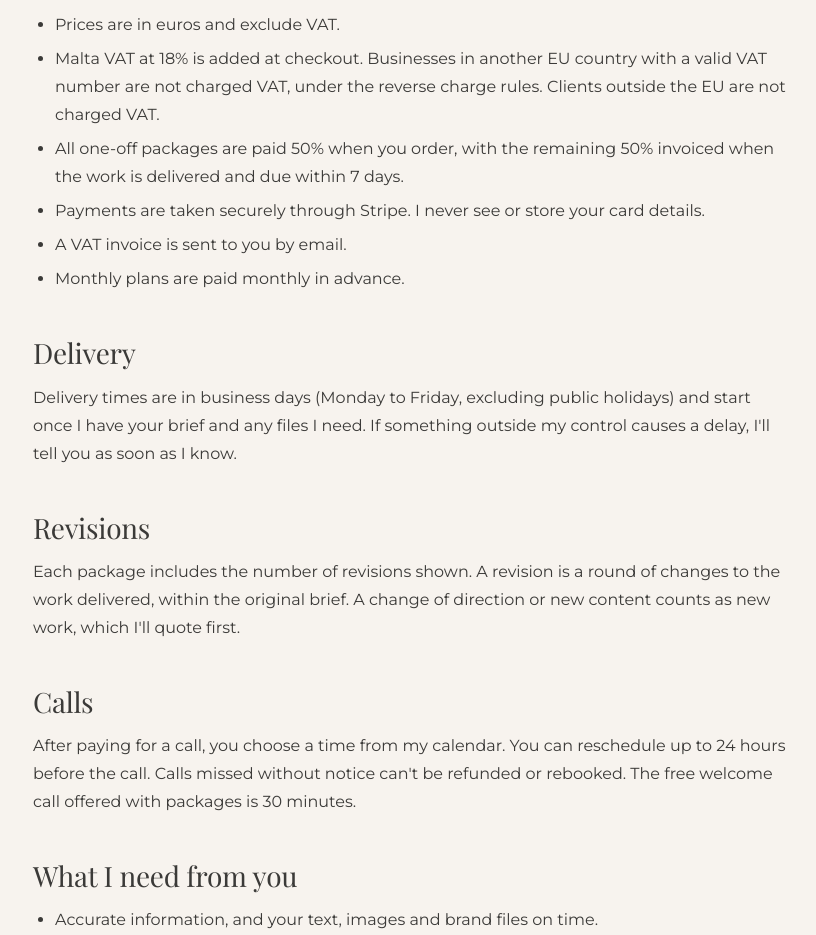
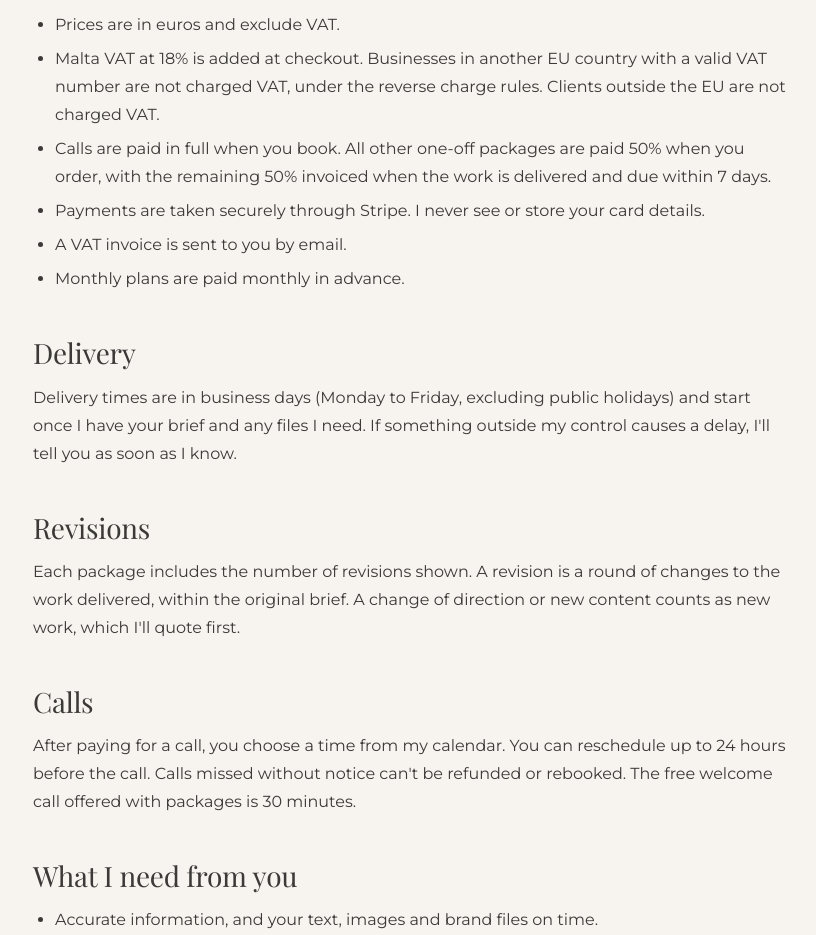
Before and after one commit to IgniteDigitalPartners/charlotte-portfolio-2026, an Astro site: page /terms in a window 1280 px wide. Shown: the part 1040-1975 px from the top of the page, without its empty margins (31-847 px from the left). Built offline with nearby package versions, Linux system fonts and the light colour scheme; Astro itself is replaced by a stand-in of ours.

Commit message:
Terms: calls paid in full

```diff
--- a/src/pages/terms.astro
+++ b/src/pages/terms.astro
@@ -17,7 +17,7 @@ import { site } from "../data/site";
   <ul>
     <li>Prices are in euros and exclude VAT.</li>
     <li>Malta VAT at 18% is added at checkout. Businesses in another EU country with a valid VAT number are not charged VAT, under the reverse charge rules. Clients outside the EU are not charged VAT.</li>
-    <li>All one-off packages are paid 50% when you order, with the remaining 50% invoiced when the work is delivered and due within 7 days.</li>
+    <li>Calls are paid in full when you book. All other one-off packages are paid 50% when you order, with the remaining 50% invoiced when the work is delivered and due within 7 days.</li>
     <li>Payments are taken securely through Stripe. I never see or store your card details.</li>
     <li>A VAT invoice is sent to you by email.</li>
     <li>Monthly plans are paid monthly in advance.</li>
```
